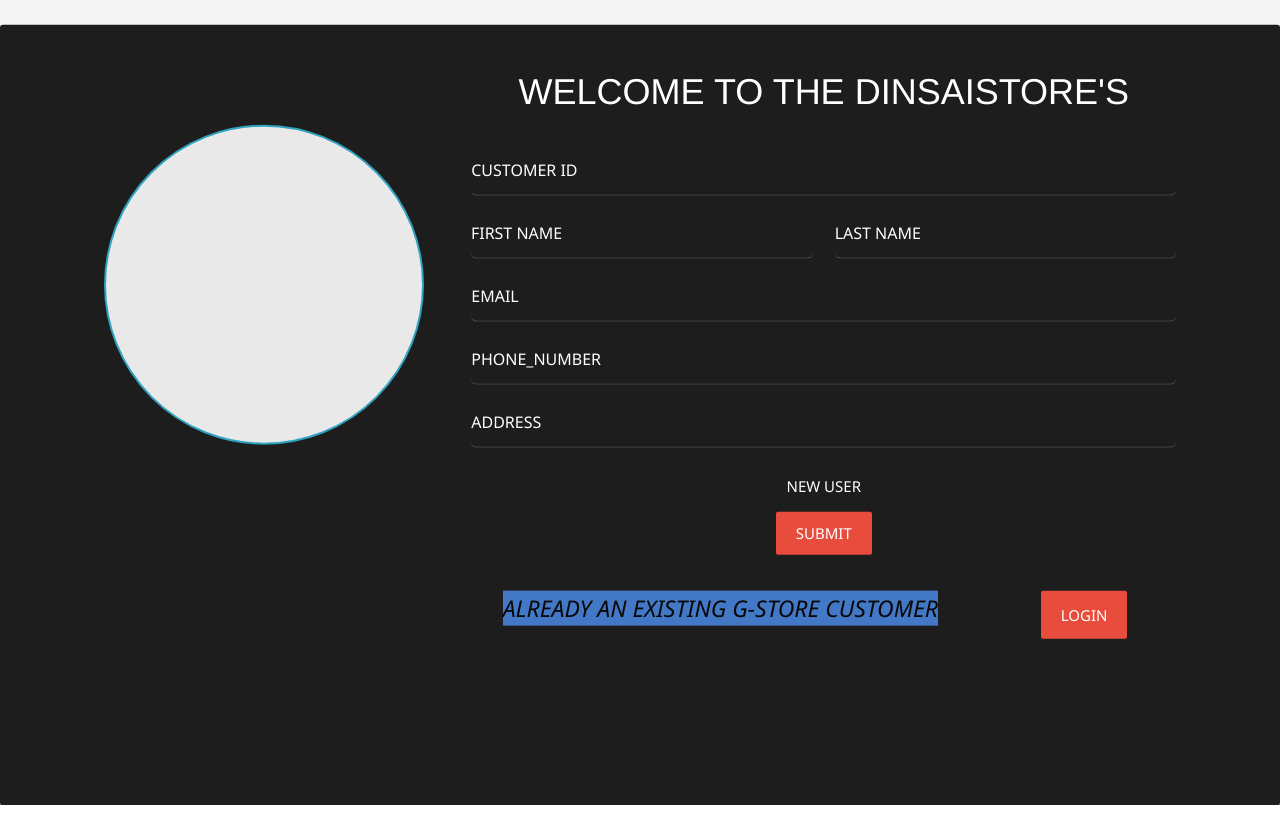
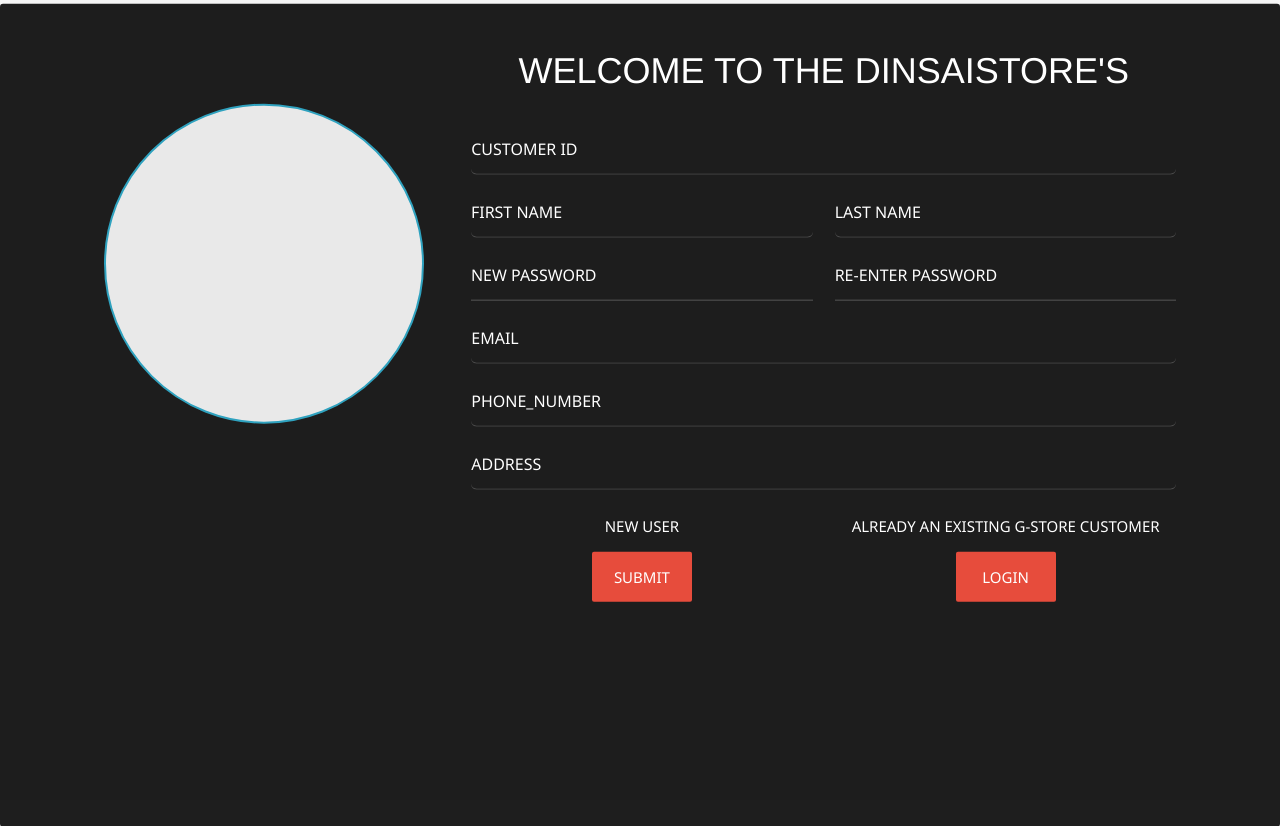
Before and after one commit to dammaladineshpaul21/GStore-Startup, an Angular app in the folder todo-list/: page / in a window 1280 px wide. Before the commit the page ends 805 px from the top, so only its background shows below. Built offline with nearby package versions, Linux system fonts and the light colour scheme.

Commit message:
Made changes in Form HTML

```diff
--- a/todo-list/src/app/form-example/form-example.component.html
+++ b/todo-list/src/app/form-example/form-example.component.html
@@ -66,6 +66,23 @@
                             </div>
                         </div>
                     </div>
+                    <div class="row">
+                        <div class="input-container col-sm-6">
+                            <input type="text"  id="pass-word" class="password" formControlName="password" required>
+                            <label style="padding-left: 3%;">New Password</label>
+                            <div class="text-error-call" *ngIf="myForm.get('password')?.invalid && myForm.get('password')?.touched">
+                                <span class="text-danger">First Name ID is required.</span>
+                            </div>
+                        </div>
+
+                        <div class="input-container col-sm-6">
+                            <input type="text" class="reenter-password" id="reenter-password-name" formControlName="reenterpassword" required>
+                            <label style="padding-left: 3%;">Re-Enter Password</label>
+                            <div class="text-error-call" *ngIf="myForm.get('reenterpassword')?.invalid && myForm.get('reenterpassword')?.touched">
+                                <span class="text-danger">Last Name ID is required.</span>
+                            </div>
+                        </div>
+                    </div>
                     <div class="input-container">
                         <input type="email" class="form-control" id="email" formControlName="email" required>
                         <label>Email</label>
@@ -88,32 +105,19 @@
                         </div>
                     </div>
                     <div class="row">
-                        <!-- <div class="bottom-row col-sm-6">
-                            <div>
-                                <p style="font-size: 15px;">Already Existing User</p>
-                                <button type="submit" class="btn button-row">Sign In</button>
-                            </div>
-                        </div> -->
-                        <div class="bottom-row col-sm-6">
-                            <div>
-                                <p style="font-size: 15px;">New User</p>
-                                <button type="submit" class="btn button-row">Submit</button>
-                            </div>
+                        <div class="input-container col-sm-6">
+                            <p style="font-size: 15px;">New User</p>
+                            <button style="width: 100px; height: 50px;" type="button" class="btn button-row">Submit</button>
+                        </div>
+                        <div class="input-container col-sm-6">
+                            <p style="font-size: 15px;">Already An Existing G-Store Customer</p>
+                            <button style="width: 100px; height: 50px;" type="button" class="btn button-row" routerLink="./login-form">Login</button>
                         </div>
                     </div>
                 </form>
-
                 <div class="error-message w3-panel w3-red" *ngIf="errorMessage">
                     {{ errorMessage }}
                 </div><br>
-                <div class="row">
-                    <div class="bottom-row col-sm-6 w3-padding-5">
-                        <p style="color: rgb(8, 8, 8); background-color: rgb(67, 120, 199); font-style:italic">Already An Existing G-Store Customer</p>
-                    </div>
-                    <div style="width: 50px; height: 50px;" class="bottom-row col-sm-6 w3-padding-5">
-                        <button type="submit" class="btn button-row" routerLink="./login-form">Login</button>
-                    </div>
-                </div>
             </div>
         </div>
     </div>
--- a/todo-list/src/app/form-example/form-example.component.ts
+++ b/todo-list/src/app/form-example/form-example.component.ts
@@ -48,6 +48,8 @@ export class FormExampleComponent {
       customerId: ['', Validators.required],
       firstName: ['', Validators.required],
       lastName: ['', Validators.required],
+      password: ['', Validators.required],
+      reenterpassword: ['', Validators.required],
       email: ['', [Validators.required, Validators.email]],
       phoneNumber: ['', Validators.required],
       address: ['', Validators.required]
```
